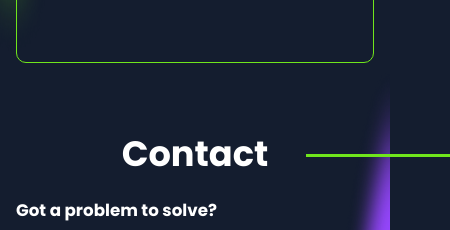
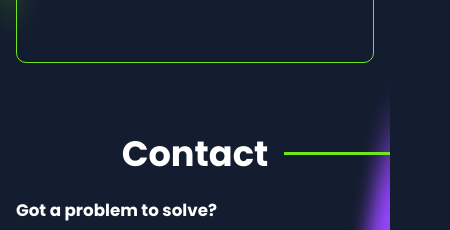
Before and after one commit to AhmetB-Dev/portfolio, an Angular app: page / in a window 390 px wide. Shown: the part 5020-5250 px from the top of the page, 450 px wide, since content can reach past the window. Built offline with nearby package versions, Linux system fonts and the light colour scheme.

Commit message:
feat: refactor contact section heading layout; change display to grid, adjust column structure, and enhance styling

```diff
--- a/src/app/sections/contact-section/contact-section.scss
+++ b/src/app/sections/contact-section/contact-section.scss
@@ -11,17 +11,26 @@ $checkbox-color: #70e61c;
   }
 
   &__heading {
-    display: flex;
+    display: grid;
+    grid-template-columns: minmax(0, 1fr) auto minmax(0, 1fr);
     align-items: center;
-    justify-content: center;
+    column-gap: clamp(1rem, 3vw, 2rem);
+  }
+
+  &__heading-content {
+    grid-column: 2;
+  }
+
+  &__title-line-wrap {
+    grid-column: 3;
+    width: 100%;
   }
 
   &__title-line {
-    position: absolute;
-    right: -60px;
-    width: 37%;
+    display: block;
+    width: 100%;
     height: 3px;
-    background: #70e61c;
+    background-color: #70e61c;
   }
 
   &__content {
@@ -29,7 +38,6 @@ $checkbox-color: #70e61c;
     gap: 3em;
     padding: 0rem 1rem 0rem 1rem;
     flex-direction: column;
-    // padding: 0 3em 0 0;
   }
 
   &__title {
@@ -48,16 +56,6 @@ $checkbox-color: #70e61c;
     display: flex;
     align-items: flex-start;
     gap: 2em;
-
-    &::before {
-      content: '';
-      position: absolute;
-      right: calc(100% + 2em);
-      width: 100vw;
-      height: 6px;
-      border-radius: 10px;
-      background-color: #22c55e;
-    }
   }
 
   &__description-line {
```
